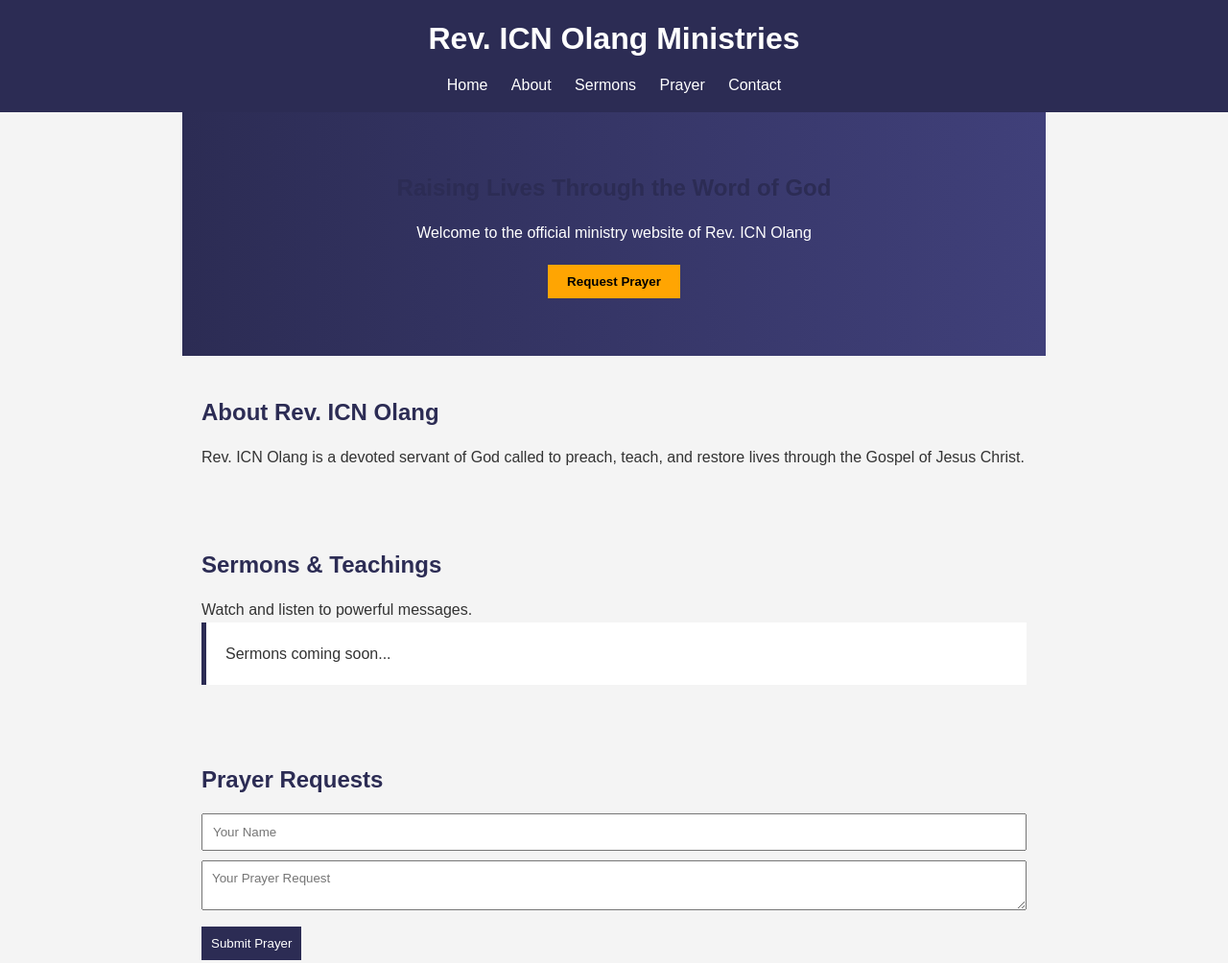
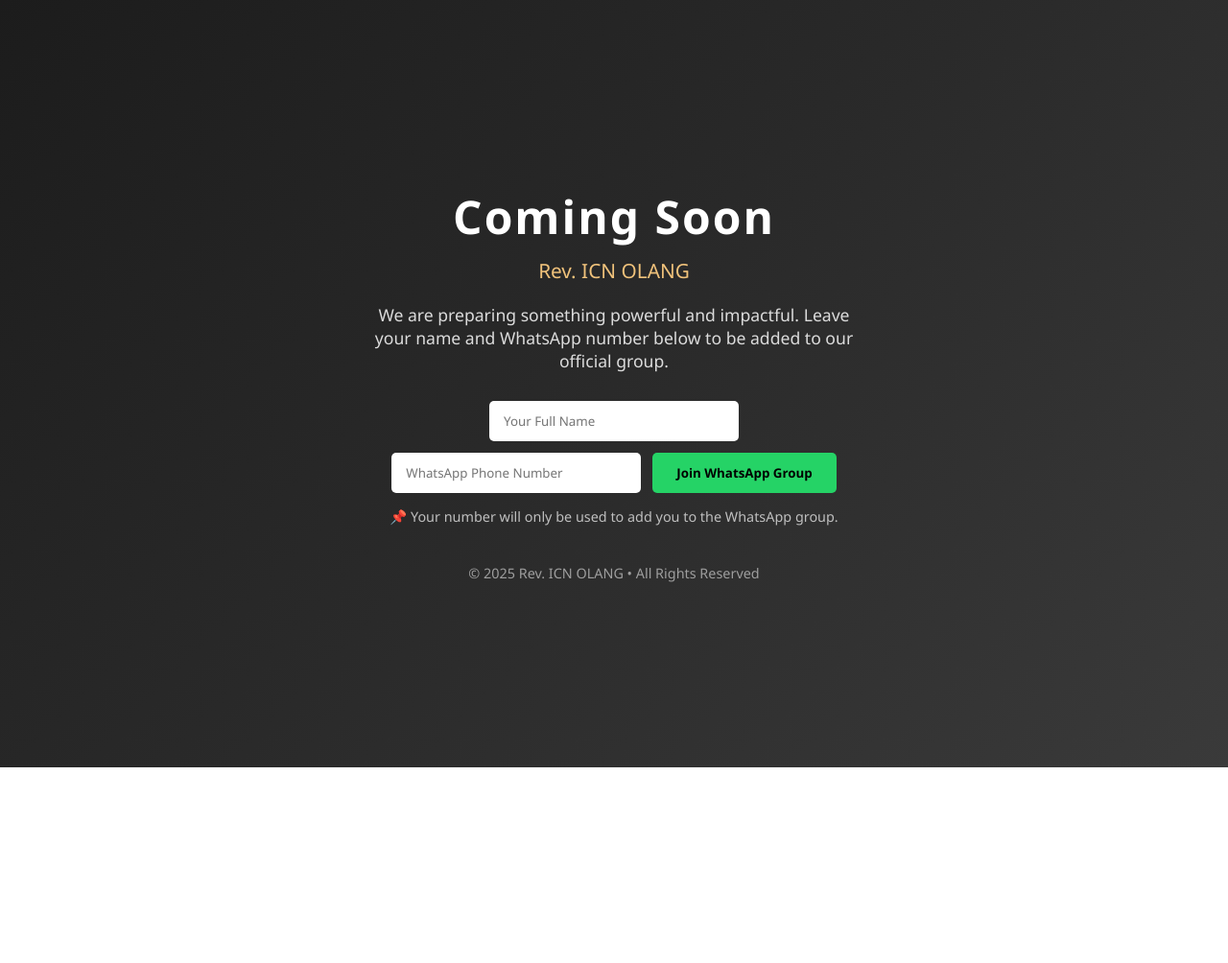
Before and after one commit to AnthonyOnchari/rev.icnolang, a plain HTML site: page index.html in a window 1280 px wide. Shown: the top 1004 px of the page at 96% size. After the commit the page ends 800 px from the top, so only its background shows below. Drawn offline with Linux system fonts and the light colour scheme.

Commit message:
initial commit

```diff
--- a/index.html
+++ b/index.html
@@ -1,73 +1,131 @@
 <!DOCTYPE html>
 <html lang="en">
 <head>
-  <meta charset="UTF-8" />
-    <meta name="viewport" content="width=device-width, initial-scale=1.0" />
-      <title>Rev. ICN Olang Ministries</title>
-        <link rel="stylesheet" href="style.css" />
-        </head>
-        <body>
+    <meta charset="UTF-8">
+    <meta name="viewport" content="width=device-width, initial-scale=1.0">
+    <title>Coming Soon | Rev. ICN OLANG</title>
 
-          <!-- Header -->
-            <header>
-                <h1>Rev. ICN Olang Ministries</h1>
-                    <nav>
-                          <a href="#home">Home</a>
-                                <a href="#about">About</a>
-                                      <a href="#sermons">Sermons</a>
-                                            <a href="#prayer">Prayer</a>
-                                                  <a href="#contact">Contact</a>
-                                                      </nav>
-                                                        </header>
+    <style>
+        * {
+            margin: 0;
+            padding: 0;
+            box-sizing: border-box;
+            font-family: 'Segoe UI', Tahoma, Geneva, Verdana, sans-serif;
+        }
 
-                                                          <!-- Hero Section -->
-                                                            <section id="home" class="hero">
-                                                                <h2>Raising Lives Through the Word of God</h2>
-                                                                    <p>Welcome to the official ministry website of Rev. ICN Olang</p>
-                                                                        <button onclick="scrollToPrayer()">Request Prayer</button>
-                                                                          </section>
+        body {
+            height: 100vh;
+            background: linear-gradient(135deg, #1c1c1c, #2a2a2a, #3a3a3a);
+            display: flex;
+            align-items: center;
+            justify-content: center;
+            color: #ffffff;
+        }
 
-                                                                            <!-- About Section -->
-                                                                              <section id="about">
-                                                                                  <h2>About Rev. ICN Olang</h2>
-                                                                                      <p>
-                                                                                            Rev. ICN Olang is a devoted servant of God called to preach, teach,
-                                                                                                  and restore lives through the Gospel of Jesus Christ.
-                                                                                                      </p>
-                                                                                                        </section>
+        .container {
+            text-align: center;
+            padding: 40px;
+            max-width: 600px;
+            width: 100%;
+        }
 
-                                                                                                          <!-- Sermons Section -->
-                                                                                                            <section id="sermons">
-                                                                                                                <h2>Sermons & Teachings</h2>
-                                                                                                                    <p>Watch and listen to powerful messages.</p>
-                                                                                                                        <div class="sermon-box">
-                                                                                                                              <p>Sermons coming soon...</p>
-                                                                                                                                  </div>
-                                                                                                                                    </section>
+        h1 {
+            font-size: 3rem;
+            margin-bottom: 10px;
+            letter-spacing: 2px;
+        }
 
-                                                                                                                                      <!-- Prayer Section -->
-                                                                                                                                        <section id="prayer">
-                                                                                                                                            <h2>Prayer Requests</h2>
-                                                                                                                                                <form id="prayerForm">
-                                                                                                                                                      <input type="text" placeholder="Your Name" required />
-                                                                                                                                                            <textarea placeholder="Your Prayer Request" required></textarea>
-                                                                                                                                                                  <button type="submit">Submit Prayer</button>
-                                                                                                                                                                      </form>
-                                                                                                                                                                          <p id="responseMessage"></p>
-                                                                                                                                                                            </section>
+        h2 {
+            font-size: 1.3rem;
+            font-weight: normal;
+            margin-bottom: 20px;
+            color: #f0c27b;
+        }
 
-                                                                                                                                                                              <!-- Contact Section -->
-                                                                                                                                                                                <section id="contact">
-                                                                                                                                                                                    <h2>Contact Us</h2>
-                                                                                                                                                                                        <p>Email: info@icnolang.org</p>
-                                                                                                                                                                                            <p>Phone: +254 XXX XXX XXX</p>
-                                                                                                                                                                                              </section>
+        p {
+            font-size: 1.1rem;
+            margin-bottom: 30px;
+            color: #dcdcdc;
+        }
 
-                                                                                                                                                                                                <!-- Footer -->
-                                                                                                                                                                                                  <footer>
-                                                                                                                                                                                                      <p>&copy; 2025 Rev. ICN Olang Ministries. All Rights Reserved.</p>
-                                                                                                                                                                                                        </footer>
+        .notify-form {
+            display: flex;
+            gap: 12px;
+            justify-content: center;
+            flex-wrap: wrap;
+        }
 
-                                                                                                                                                                                                          <script src="script.js"></script>
-                                                                                                                                                                                                          </body>
-                                                                                                                                                                                                          </html>
+        .notify-form input {
+            padding: 12px 15px;
+            border: none;
+            border-radius: 5px;
+            width: 260px;
+            outline: none;
+        }
+
+        .notify-form button {
+            padding: 12px 25px;
+            border: none;
+            border-radius: 5px;
+            background-color: #25D366;
+            color: #000;
+            font-weight: bold;
+            cursor: pointer;
+            transition: 0.3s ease;
+        }
+
+        .notify-form button:hover {
+            background-color: #1ebe57;
+        }
+
+        .note {
+            margin-top: 15px;
+            font-size: 0.9rem;
+            color: #bfbfbf;
+        }
+
+        .footer {
+            margin-top: 40px;
+            font-size: 0.9rem;
+            color: #9e9e9e;
+        }
+
+        @media (max-width: 480px) {
+            h1 {
+                font-size: 2.2rem;
+            }
+
+            .notify-form input {
+                width: 100%;
+            }
+        }
+    </style>
+</head>
+<body>
+
+    <div class="container">
+        <h1>Coming Soon</h1>
+        <h2>Rev. ICN OLANG</h2>
+
+        <p>
+            We are preparing something powerful and impactful.
+            Leave your name and WhatsApp number below to be added to our official group.
+        </p>
+
+        <form class="notify-form">
+            <input type="text" placeholder="Your Full Name" required>
+            <input type="tel" placeholder="WhatsApp Phone Number" required>
+            <button type="submit">Join WhatsApp Group</button>
+        </form>
+
+        <div class="note">
+            📌 Your number will only be used to add you to the WhatsApp group.
+        </div>
+
+        <div class="footer">
+            © 2025 Rev. ICN OLANG • All Rights Reserved
+        </div>
+    </div>
+
+</body>
+</html>
```
Also changed, not shown: PHP.html (added, +73 -0 lines).
